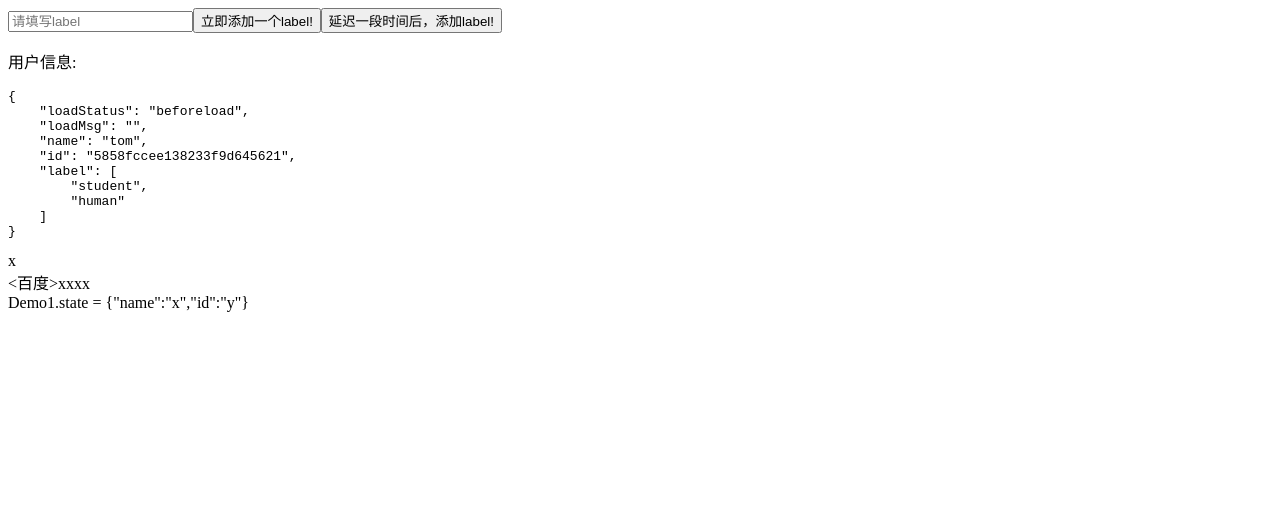
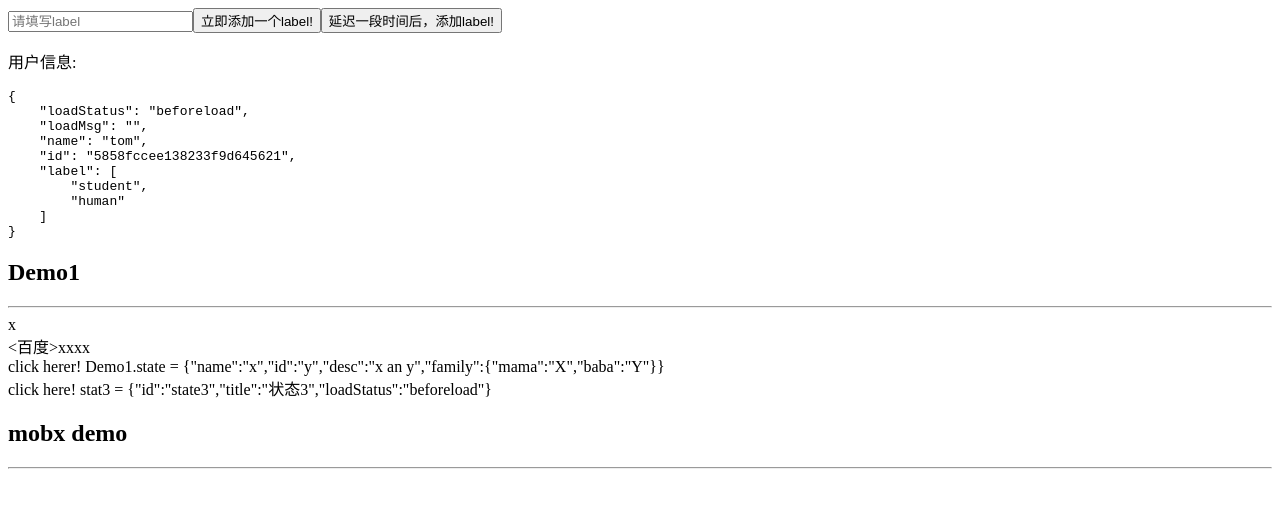
Before and after one commit to k644606347/make-reducer, a React app: page / in a window 1280 px wide. Shown: the top 508 px of the page. Built offline with nearby package versions, Linux system fonts and the light colour scheme.

Commit message:
add build

```diff
--- a/package.json
+++ b/package.json
@@ -37,6 +37,7 @@
     "jest-resolve": "24.8.0",
     "jest-watch-typeahead": "0.3.1",
     "mini-css-extract-plugin": "0.5.0",
+    "mobx": "^5.15.4",
     "optimize-css-assets-webpack-plugin": "5.0.3",
     "pnp-webpack-plugin": "1.5.0",
     "postcss-flexbugs-fixes": "4.1.0",
--- a/src/immer/Demo1.ts
+++ b/src/immer/Demo1.ts
@@ -1,24 +1,38 @@
 import { createModel } from "./makeReducer";
 
-type Demo1 = {
+export type Demo1 = {
     name: string;
     id: string;
+    desc: string;
+    family: {
+        mama?: string;
+        baba?: string;
+    }
 }
+export const initialState: Demo1 = {
+    name: 'x',
+    id: 'y',
+    desc: 'x an y',
+    family: {
+        mama: 'X',
+        baba: 'Y'
+    }
+};
 export const Demo1 = createModel<Demo1>({
     name: 'demo1',
-    state: {
-        name: 'x',
-        id: 'y'
-    }
+    state: initialState
 });
 
 export const actions = Demo1.subscribe(
     {
         setName: Demo1.infer((state, payload: string, type) => {
-            return {
-                ...state,
-                name: payload,
-            };
+            state.name = payload;
+        }),
+        setID: Demo1.infer((state, payload: string, type) => {
+            state.id = payload;
+        }),
+        setFamily: Demo1.infer((state, payload: Demo1['family'], type) => {
+            Object.assign(state.family, payload);
         })
     },
     {
--- a/src/immer/Demo1UI.tsx
+++ b/src/immer/Demo1UI.tsx
@@ -1,30 +1,57 @@
 /* eslint-disable react-hooks/rules-of-hooks */
 import { makeAction } from "./makeAction";
-import { actions, Demo1 } from "./Demo1";
-import React, { useReducer } from "react";
+import { actions, Demo1, initialState } from "./Demo1";
+import React, { useReducer, useState } from "react";
 import use1 from "./use1";
 
 export default function Demo1UI() {
     let { state: state1, dispatch: dispatch1 } = use1();
     let [state, dispatch] = makeAction({
-        initialState: {
-            name: 'x',
-            id: 'y'
-        },
+        initialState: initialState,
         actions: actions,
         model: Demo1,
+    });
+    let [state3, setState3] = useState({
+        id: 'state3',
+        title: '状态3',
+        loadStatus: 'beforeload',
     });
 
     // dispatch.setName('xxx');
     // dispatch.delaySetName('222');
 
     return <div>
+            <h2>Demo1</h2>
+            <hr/>
             <div onClick={e => {
-                dispatch.delaySetName(Math.random() + '');
+                dispatch.setName(Math.random() + '');
             }}>{state.name}</div>
             <div dangerouslySetInnerHTML={{__html: '<百度>xxxx</百度>'}}></div>
             <div onClick={e => {
-                dispatch.delaySetName(state.name + '1')
-            }}>Demo1.state = {JSON.stringify(state)}</div>
+                dispatch.setFamily({
+                    mama: state.family.mama + '1',
+                });
+                // dispatch.delaySetName(state.name + '1');
+            }}>click herer! Demo1.state = {JSON.stringify(state)}</div>
+            <div onClick={e => {
+                setState3({
+                    ...state3,
+                    loadStatus: 'loading',
+                });
+                setTimeout(() => {
+                    console.log(state3);
+                    setState3({
+                        ...state3,
+                        loadStatus: 'loaded'
+                    });
+                    console.log(state3);
+                }, 3000);
+                setTimeout(() => {
+                    setState3({
+                        ...state3,
+                        id: state3.id + '1',
+                    });
+                }, 1000);
+            }}>click here! stat3 = {JSON.stringify(state3)}</div>
     </div>;
 }
--- a/src/immer/createModel.ts
+++ b/src/immer/createModel.ts
@@ -191,7 +191,7 @@ Model1.actions.setX(1);
 Model1.actions.setY('xxx');
 Model1.actions.delaySetX(1);
 Model1.actions.noPayload();
-Model1.actions.noPayload2
+// Model1.actions.noPayload2
 
 type flag = undefined extends never ? true : false;
 type flag2 = string extends unknown ? true : false;
--- a/src/immer/makeAction.tsx
+++ b/src/immer/makeAction.tsx
@@ -9,7 +9,7 @@ export function makeAction<State, Actions extends AnyObject, Model>(config: {
 }) {
     let [state, reducerDispatch] = useReducer(config.model['baseReducer'], config.initialState);
     let { actions, initialState, model } = config;
-    console.log('model', model);
+    // console.log('model', model);
 
     let dispatch = {} as any;
 
--- a/src/immer/makeReducer.ts
+++ b/src/immer/makeReducer.ts
@@ -1,10 +1,12 @@
+import produce, { Draft } from "immer";
+
 const separator = ':';
 
 type FuncName<T>  = {
     [k in keyof T]: T[k] extends Function ? k : never;
 }[keyof T];
 
-type Reducer<S, P, T = string> = (state: S, payload: P, type: T) => Partial<S>; // TODO 是否可返回部分State？
+type Reducer<S, P, T = string> = (state: S, payload: P, type: T) => void | S; // TODO 是否可返回部分State？
 // type Reducer<S, P, T = string> = (state: S, payload: P, type: T) => S;
 type Effect<S, P, PromiseResult> = (payload: P, dispatch: Dispatch, getState: () => S) => Promise<PromiseResult>;
 type InvalidMethod = never;
@@ -27,9 +29,13 @@ type ModelConfig<S> = {
     state: S;
 }
 export const createModel = <S>(modelConfig: ModelConfig<S>) => {
-    const reducers: [string, Reducer<S, unknown, string>][] = [];
+    const reducers: [string, Reducer<S | Draft<S>, unknown, string>][] = [],
+        patchs: any[] = [];
 
     let { name: modelName, state: initialState } = modelConfig;
+
+    // test
+    window[modelName + '_patchs'] = patchs;
 
     const baseReducer = (state = initialState, action: { type: string; payload }) => {
         let { type: reduxType, payload } = action,
@@ -41,8 +47,13 @@ export const createModel = <S>(modelConfig: ModelConfig<S>) => {
 
         let reducer = reducers.find(r => r[0] === type);
 
-        if (reducer)
-            return { ...state, ...reducer[1](state, payload, type) };
+        if (reducer && reducer[1])
+            return produce(state,
+                    (draftState) => { reducer && reducer[1](draftState, payload, type) },
+                    function(paths, inversePatches) {
+                        patchs.push({paths, inversePatches});
+                    }
+                );
         else {
             let err = new Error(`action.type = ${reduxType}没有对应的reducer处理函数`);
             console.error(err);
--- a/src/immer/models/Student.ts
+++ b/src/immer/models/Student.ts
@@ -12,6 +12,12 @@ let delaySet = inferObj.inferEffect((actions, payload) => {
     return Promise.resolve(1);
 });
 
+function enumerable(value: boolean) {
+    return function (target: any, propertyKey: string, descriptor: PropertyDescriptor) {
+        // debugger;
+        descriptor.enumerable = value;
+    };
+}
 
 type StudentState = {
     name: string;
@@ -27,6 +33,8 @@ export default class Student extends Model<StudentState> {
         super(config);
         console.log(this.state);
     }
+
+    @enumerable(false)
     setName(payload: string) {
         this.state.name = payload;
     }
--- a/src/index.tsx
+++ b/src/index.tsx
@@ -1,8 +1,16 @@
 import App from "./demo/App";
 import ReactDOM from "react-dom";
 import React from "react";
+import './mobx/Demo1';
+import Student from "./immer/models/Student";
 
 let wrapper = document.createElement('div');
 
 document.body.append(wrapper);
-ReactDOM.render(<App></App>, wrapper);
+ReactDOM.render(<>
+    <App></App>
+    <h2>mobx demo</h2>
+    <hr/>
+</>, wrapper);
+
+let stu = new Student({});
--- /dev/null
+++ b/src/mobx/Demo1.tsx
@@ -0,0 +1,29 @@
+import {observable, autorun} from 'mobx';
+
+var todoStore = observable({
+    /* 一些观察的状态 */
+    todos: [] as Array<{ title: string, completed: boolean }>,
+
+    /* 推导值 */
+    get completedCount() {
+        return this.todos.filter(todo => todo.completed).length;
+    }
+});
+
+/* 观察状态改变的函数 */
+autorun(function() {
+    console.log("Completed %d of %d items",
+        todoStore.completedCount,
+        todoStore.todos.length
+    );
+});
+
+/* ..以及一些改变状态的动作 */
+todoStore.todos[0] = {
+    title: "Take a walk",
+    completed: false
+};
+// -> 同步打印 'Completed 0 of 1 items'
+
+todoStore.todos[0].completed = true;
+// -> 同步打印 'Completed 1 of 1 items'
--- a/tsconfig.json
+++ b/tsconfig.json
@@ -3,7 +3,7 @@
         "baseUrl": "src",
         "rootDir": "./",
         "module": "esnext",
-        "target": "es6",
+        "target": "es2018",
         "downlevelIteration": true,
         "sourceMap": true,
         // "allowJs": true,
@@ -16,7 +16,8 @@
         "alwaysStrict": true,
         "strictNullChecks": true,
         "suppressImplicitAnyIndexErrors": true,
-        "esModuleInterop": true
+        "esModuleInterop": true,
+        "experimentalDecorators": true
     },
     "include": ["src/**/*"]
 }
```
Also changed, not shown: 16 other files (tests, documents, lock files or other folders).
